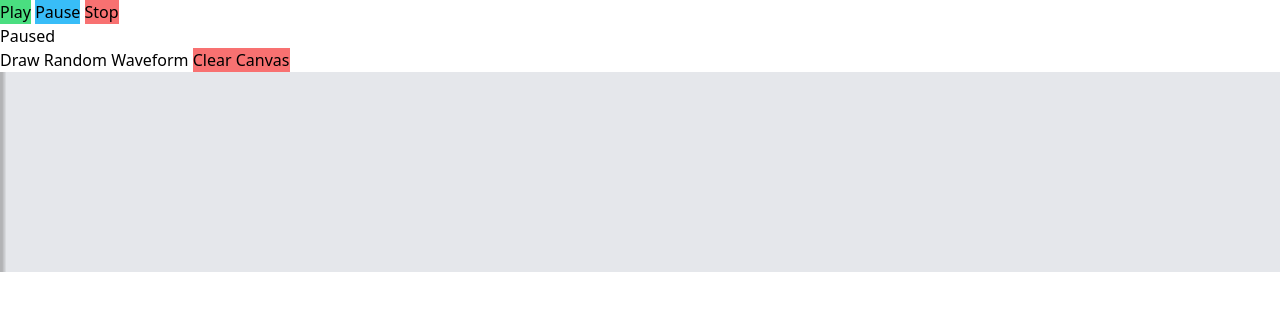
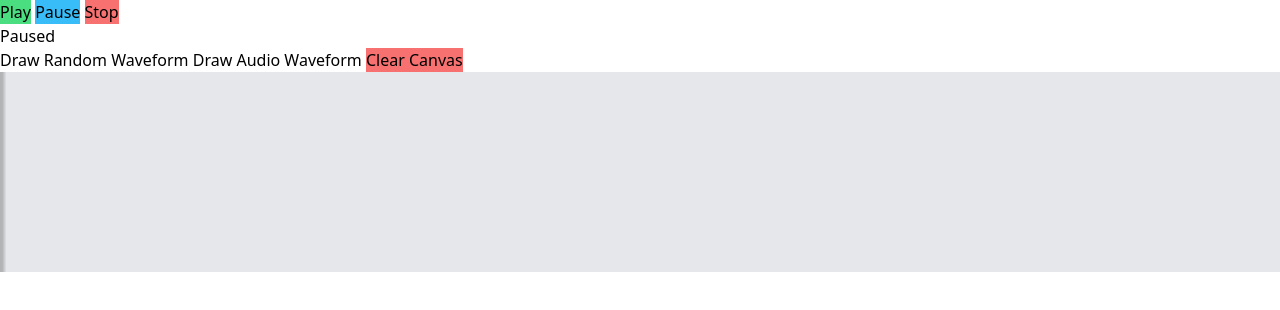
Before and after one commit to west-mike/svelte-playground, a SvelteKit app: page /waveform-visualizer in a window 1280 px wide. Shown: the top 310 px of the page. Built offline with nearby package versions, Linux system fonts and the light colour scheme; no server answers.

Commit message:
implemented file-specific waveform rendering

```diff
--- a/src/routes/waveform-visualizer/+page.svelte
+++ b/src/routes/waveform-visualizer/+page.svelte
@@ -99,6 +99,42 @@
 			ctx.stroke();
 		}
 	}
+	// draw the waveform of the audio file with the real peaks
+	function drawAudioFileWaveForm() {
+		if (!canvas || !audioBuffer) return;
+		const ctx = canvas.getContext('2d');
+		if (!ctx) return;
+		const bucketSize = 250;
+		canvasWidth = canvas.width;
+		canvasHeight = canvas.height;
+		ctx.clearRect(0, 0, canvasWidth, canvasHeight);
+		// just use 0th channel
+		const data = audioBuffer.getChannelData(0);
+		// step is the bucketing size for the data, e.g. how many samples in each bucket
+		const step = Math.floor(data.length / bucketSize);
+
+		ctx.strokeStyle = 'black';
+		ctx.lineWidth = 1;
+		ctx.beginPath();
+
+		let curX = 0;
+		for (let i = 0; i < bucketSize; i++) {
+			// get index to access data array from
+			const idx = i * step;
+			// amplitude at the index
+			const amplitude = data[idx];
+			// y offset is the amplitude scaled to the canvas height
+			const yOffset = ((amplitude + 1) / 2) * (canvasHeight / 2);
+			// draw the line
+			ctx.moveTo(curX, canvasHeight / 2);
+			ctx.lineTo(curX, canvasHeight / 2 - yOffset);
+			ctx.moveTo(curX, canvasHeight / 2);
+			ctx.lineTo(curX, canvasHeight / 2 + yOffset);
+
+			curX = (canvasWidth / bucketSize) * (i + 1);
+			ctx.stroke();
+		}
+	}
 	// clear the canvas
 	function clearCanvas() {
 		if (!canvas) return;
@@ -175,13 +211,13 @@
 <button class="bg-red-400" onclick={handleStop}>Stop </button>
 <h1>
 	{#if isPlaying}
-		Playing {currentTime.toFixed(3)} / {duration.toFixed(3)}
 		Playing {fixedTime.toFixed(3)} / {duration.toFixed(3)}
 	{:else}
 		Paused
 	{/if}
 </h1>
 <button onclick={drawBasicWaveform}>Draw Random Waveform</button>
+<button onclick={drawAudioFileWaveForm}>Draw Audio Waveform</button>
 <button onclick={clearCanvas} class="border-black bg-red-400">Clear Canvas</button>
 <div class="canvas-container">
 	<canvas bind:this={canvas} class="waveform-canvas bg-gray-200"></canvas>
```
